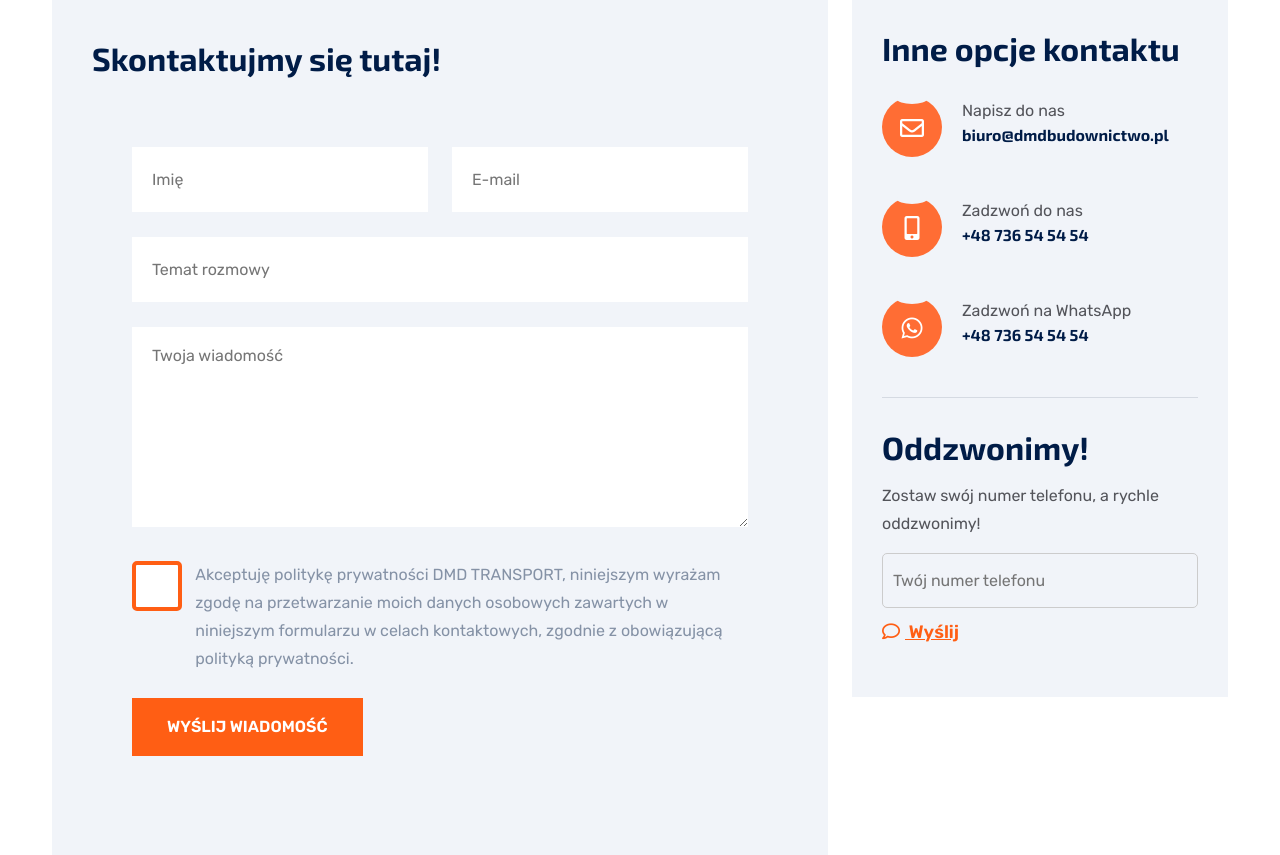
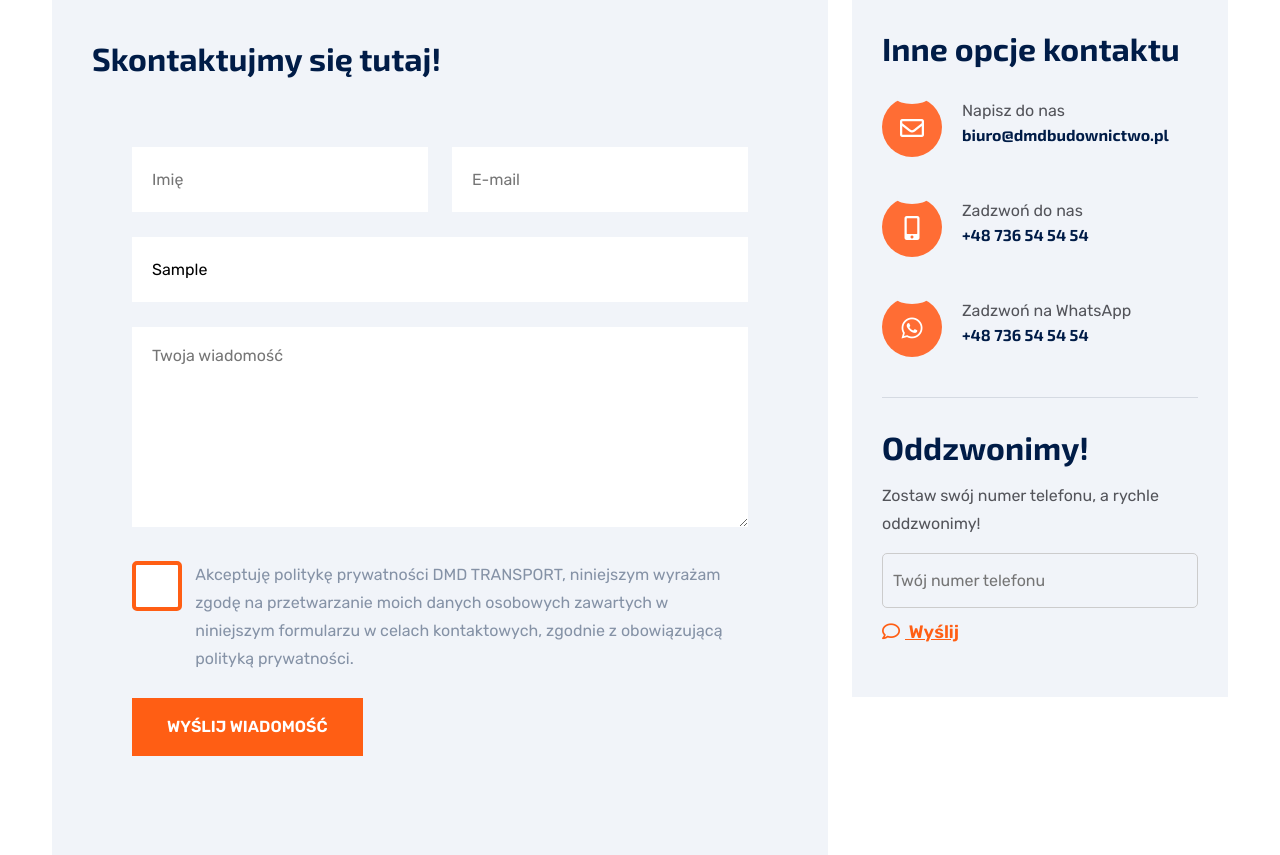
Before and after one commit to informatykdmd/dmdtransport, a Python web app: template templates/kontakt.html in a window 1280 px wide. Shown: the part 1251-2106 px from the top of the page. Run offline with Jinja, Linux system fonts and the light colour scheme; the template is opened without the code that fills it: most values are stand-ins (such as "Sample title", 1, 10 or a date in 2020); some libraries are stand-ins or nearby versions.

Commit message:
Working now

```diff
--- a/run.py
+++ b/run.py
@@ -510,9 +510,12 @@ def kontakt():
     session['page'] = 'kontakt'
     pageTitle = 'kontakt'
 
+    nazwa_oferty = request.args.get('settitle', '')
+
     return render_template(
         f'kontakt.html',
-        pageTitle=pageTitle
+        pageTitle=pageTitle,
+        nazwa_oferty=nazwa_oferty
         )
 
 # @app.route('/my-zespol')
--- a/templates/kontakt.html
+++ b/templates/kontakt.html
@@ -53,7 +53,7 @@
 
                      <li class="col-lg-12">
                         <label hidden for="sub">Temat rozmowy</label>
-                        <input type="text" id="sub" name="subject" placeholder="Temat rozmowy" value="" />
+                        <input type="text" id="sub" name="subject" placeholder="Temat rozmowy" value="{{nazwa_oferty}}" />
                      </li>
                      <li class="col-lg-12">
                         <label hidden for="msg">Twoja wiadomość</label>
```
